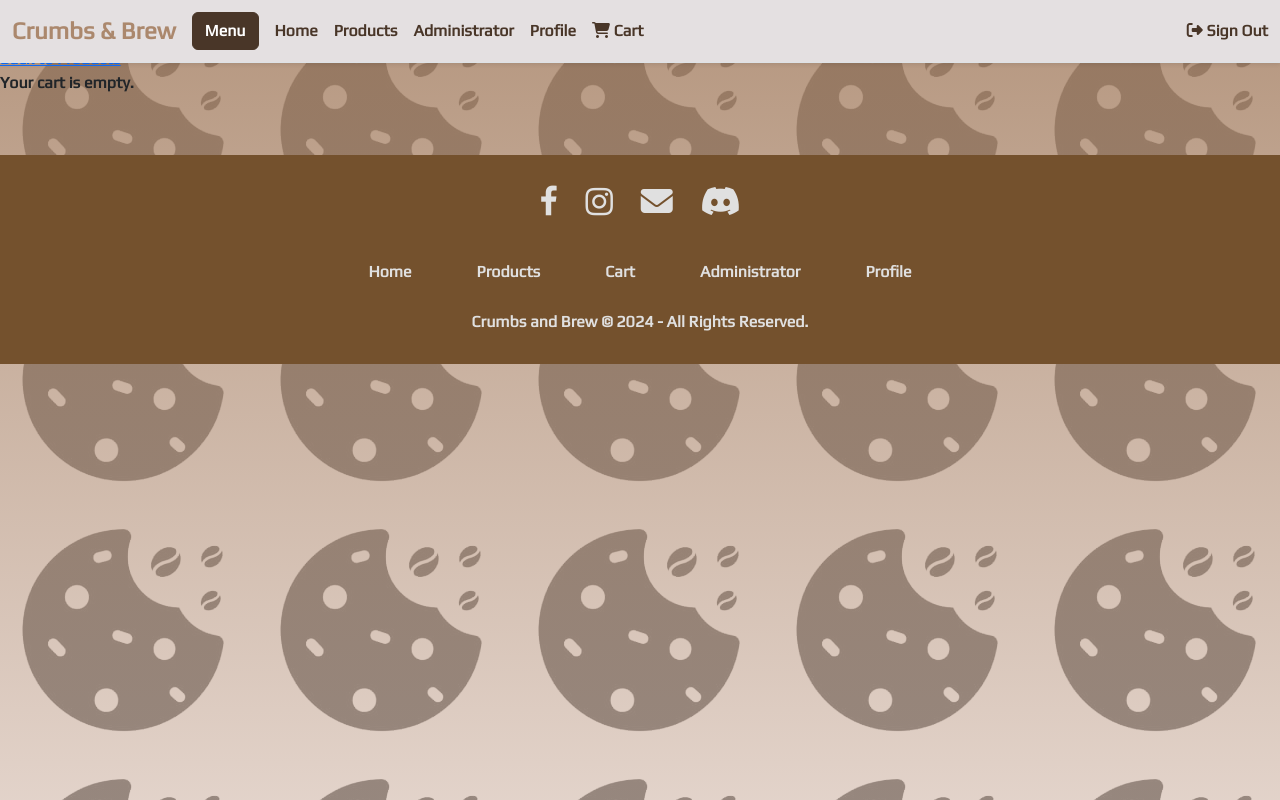
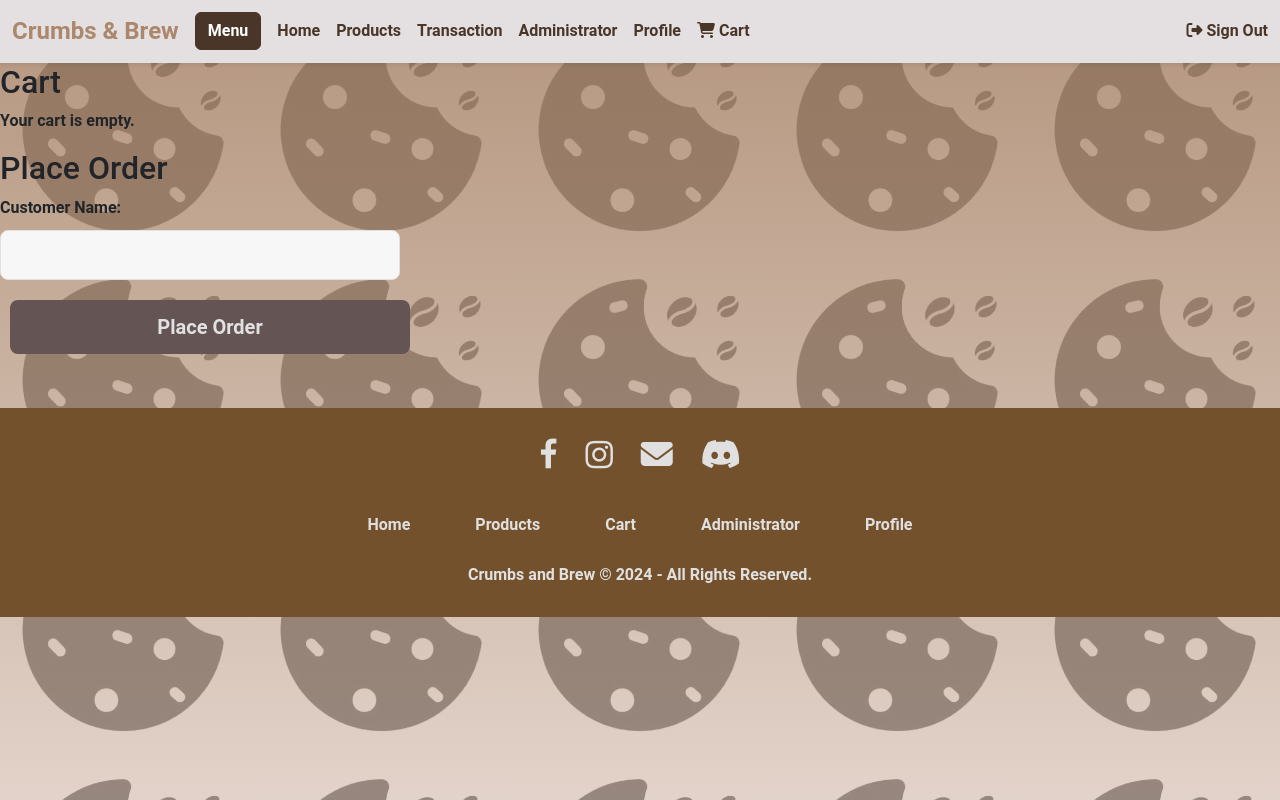
Before and after one commit to Ar-Dee08/websys-proj-main, a PHP site: page /cart.php in a window 1280 px wide. Run offline with PHP 8.4, Linux system fonts and the light colour scheme.

Commit message:
added cart and transac feature - still need to clean

```diff
--- a/cart.php
+++ b/cart.php
@@ -1,117 +1,129 @@
 <?php
-// Start session and include necessary files
+ob_start(); // Start output buffering
 session_start();
-ob_start(); // Start output buffering
-ini_set('display_errors', 1);
-ini_set('display_startup_errors', 1);
-
 include 'includes/header.php';
 include('db/db_connection.php');
 
-// Handle adding products to cart
-if (isset($_POST['add_to_cart'])) {
+// Handle removing items from the cart
+if (isset($_POST['remove_item'])) {
     $product_id = $_POST['product_id'];
-    $quantity = $_POST['quantity'];
+    unset($_SESSION['cart'][$product_id]);
+}
 
-    // Fetch product details
-    $product_query = "SELECT * FROM products WHERE id = '$product_id'";
+// Initialize variables
+$order_success = false;
+$order_details = [];
+
+// Handle placing the order
+if (isset($_POST['place_order'])) {
+    $customer_name = $_POST['customer_name'];
+    $order_items = $_SESSION['cart'];
+
+    if (!empty($order_items)) {
+        // Insert the order into the orders table
+        $order_query = "INSERT INTO orders (customer_name, order_date) VALUES ('$customer_name', NOW())";
+        if (mysqli_query($conn, $order_query)) {
+            $order_id = mysqli_insert_id($conn);
+
+            // Insert each item into the order_details table
+            foreach ($order_items as $product_id => $quantity) {
+                $product_query = "SELECT product_price FROM products WHERE id = $product_id";
                 $product_result = mysqli_query($conn, $product_query);
                 $product = mysqli_fetch_assoc($product_result);
 
-    if ($product) {
-        $cart_item = [
-            'id' => $product['id'],
-            'name' => $product['product_name'],
-            'price' => $product['product_price'],
+                $price = $product['product_price'];
+                $total = $price * $quantity;
+
+                $order_detail_query = "INSERT INTO order_details (order_id, product_id, quantity, price, total)
+                                       VALUES ($order_id, $product_id, $quantity, $price, $total)";
+                mysqli_query($conn, $order_detail_query);
+
+                // Add to order details for display
+                $order_details[] = [
+                    'product_name' => $product['product_name'],
                     'quantity' => $quantity,
+                    'price' => $price,
+                    'total' => $total,
                 ];
-
-        // Add to session cart
-        if (!isset($_SESSION['cart'])) {
-            $_SESSION['cart'] = [];
             }
 
-        $found = false;
-        foreach ($_SESSION['cart'] as &$item) {
-            if ($item['id'] == $product_id) {
-                $item['quantity'] += $quantity;
-                $found = true;
-                break;
+            // Clear the cart
+            $_SESSION['cart'] = [];
+            $order_success = true;
+        } else {
+            echo "<p>Error placing order: " . mysqli_error($conn) . "</p>";
+        }
+    } else {
+        echo "<p>Your cart is empty!</p>";
     }
 }
+?>
 
-        if (!$found) {
-            $_SESSION['cart'][] = $cart_item;
-        }
-    }
-}
-
-// Handle updating quantities
-if (isset($_POST['update_cart'])) {
-    foreach ($_POST['quantities'] as $key => $quantity) {
-        if (isset($_SESSION['cart'][$key])) {
-            $_SESSION['cart'][$key]['quantity'] = $quantity;
-        }
-    }
-}
-
-// Handle removing items
-if (isset($_POST['remove_items'])) {
-    foreach ($_POST['remove'] as $key) {
-        unset($_SESSION['cart'][$key]);
-    }
-}
-
-// Handle checkout (example placeholder)
-if (isset($_POST['checkout'])) {
-    echo "<script>alert('Checkout completed!')</script>";
-    unset($_SESSION['cart']);
-}
-?>
 <!DOCTYPE html>
 <html lang="en">
 <head>
     <meta charset="UTF-8">
     <meta name="viewport" content="width=device-width, initial-scale=1.0">
-    <title>Shopping Cart</title>
+    <title>Cart</title>
 </head>
 <body>
-    <h2>Shopping Cart</h2>
-    <a href="view_product.php">Back to Products</a>
-    <form method="post">
-        <?php if (isset($_SESSION['cart']) && count($_SESSION['cart']) > 0): ?>
+    <?php if ($order_success): ?>
+        <h2>Order Placed Successfully</h2>
+        <p>Thank you, <?php echo htmlspecialchars($customer_name); ?>! Here are your order details:</p>
         <table border="1">
             <thead>
                 <tr>
-                        <th>Select</th>
                     <th>Product Name</th>
+                    <th>Quantity</th>
                     <th>Price</th>
-                        <th>Quantity</th>
                     <th>Total</th>
                 </tr>
             </thead>
             <tbody>
-                    <?php foreach ($_SESSION['cart'] as $key => $item): ?>
+                <?php foreach ($order_details as $detail): ?>
                     <tr>
-                            <td><input type="checkbox" name="remove[]" value="<?php echo $key; ?>"></td>
-                            <td><?php echo $item['name']; ?></td>
-                            <td>₱<?php echo number_format($item['price'], 2); ?></td>
-                            <td>
-                                <input type="number" name="quantities[<?php echo $key; ?>]" value="<?php echo $item['quantity']; ?>" min="1">
-                            </td>
-                            <td>₱<?php echo number_format($item['price'] * $item['quantity'], 2); ?></td>
+                        <td><?php echo htmlspecialchars($detail['product_name']); ?></td>
+                        <td><?php echo $detail['quantity']; ?></td>
+                        <td>₱<?php echo number_format($detail['price'], 2); ?></td>
+                        <td>₱<?php echo number_format($detail['total'], 2); ?></td>
                     </tr>
                 <?php endforeach; ?>
             </tbody>
         </table>
-            <br>
-            <button type="submit" name="update_cart">Update Quantities</button>
-            <button type="submit" name="remove_items">Remove Selected Items</button>
-            <button type="submit" name="checkout">Checkout</button>
+        <a href="transaction.php">View All Transactions</a>
+    <?php else: ?>
+        <h2>Cart</h2>
+        <?php if (!empty($_SESSION['cart'])): ?>
+            <ul>
+                <?php foreach ($_SESSION['cart'] as $product_id => $quantity): ?>
+                    <?php
+                    $product_query = "SELECT product_name, product_price FROM products WHERE id = $product_id";
+                    $product_result = mysqli_query($conn, $product_query);
+                    $product = mysqli_fetch_assoc($product_result);
+                    ?>
+                    <li>
+                        <h3><?php echo $product['product_name']; ?></h3>
+                        <p>Quantity: <?php echo $quantity; ?></p>
+                        <p>Price: ₱<?php echo number_format($product['product_price'], 2); ?></p>
+                        <p>Total: ₱<?php echo number_format($product['product_price'] * $quantity, 2); ?></p>
+                        <form method="POST">
+                            <input type="hidden" name="product_id" value="<?php echo $product_id; ?>">
+                            <button type="submit" name="remove_item">Remove</button>
+                        </form>
+                    </li>
+                <?php endforeach; ?>
+            </ul>
         <?php else: ?>
             <p>Your cart is empty.</p>
         <?php endif; ?>
+
+        <h2>Place Order</h2>
+        <form method="POST">
+            <label for="customer_name">Customer Name:</label>
+            <input type="text" name="customer_name" id="customer_name" required>
+            <button type="submit" name="place_order">Place Order</button>
         </form>
+    <?php endif; ?>
 </body>
 <?php include 'includes/footer.php'; ?>
 </html>
--- a/includes/header.php
+++ b/includes/header.php
@@ -28,6 +28,9 @@
                     </li>
                     <li class="nav-item">
                         <a class="nav-link" href="products.php">Products</a>
+                    </li>
+                    <li class="nav-item">
+                        <a class="nav-link" href="transaction.php">Transaction</a>
                     </li>
                     <li class="nav-item">
                         <a class="nav-link" href="view_admin.php">Administrator</a>
--- a/style-for-login.css
+++ b/style-for-login.css
@@ -2,7 +2,7 @@
 
 * {
     box-sizing: border-box;
-    font-family: 'Play', sans-serif;
+    font-family: 'Roboto', sans-serif;
 }
 
 body {
--- a/styles.css
+++ b/styles.css
@@ -1,6 +1,6 @@
 /* General Styles */
 * {
-    font-family: 'Play', sans-serif;
+    font-family: 'Roboto', sans-serif;
     margin: 0;
     padding: 0;
     font-weight: bold; /* Added to make all text bold */
@@ -35,7 +35,7 @@ body {
     background-color: #E4E0E1;
     border-bottom: 1px solid #1a111139;
     font-weight: bold;
-    position: fixed;
+    position: sticky;
     top: 0;
     width: 100%;
     z-index: 1000;
```
Also changed, not shown: add_order.php (added, +65 -0 lines), transaction.php (+50 -12 lines), drafts/readme.txt. Lines whose indentation alone changed are shown as unchanged.
